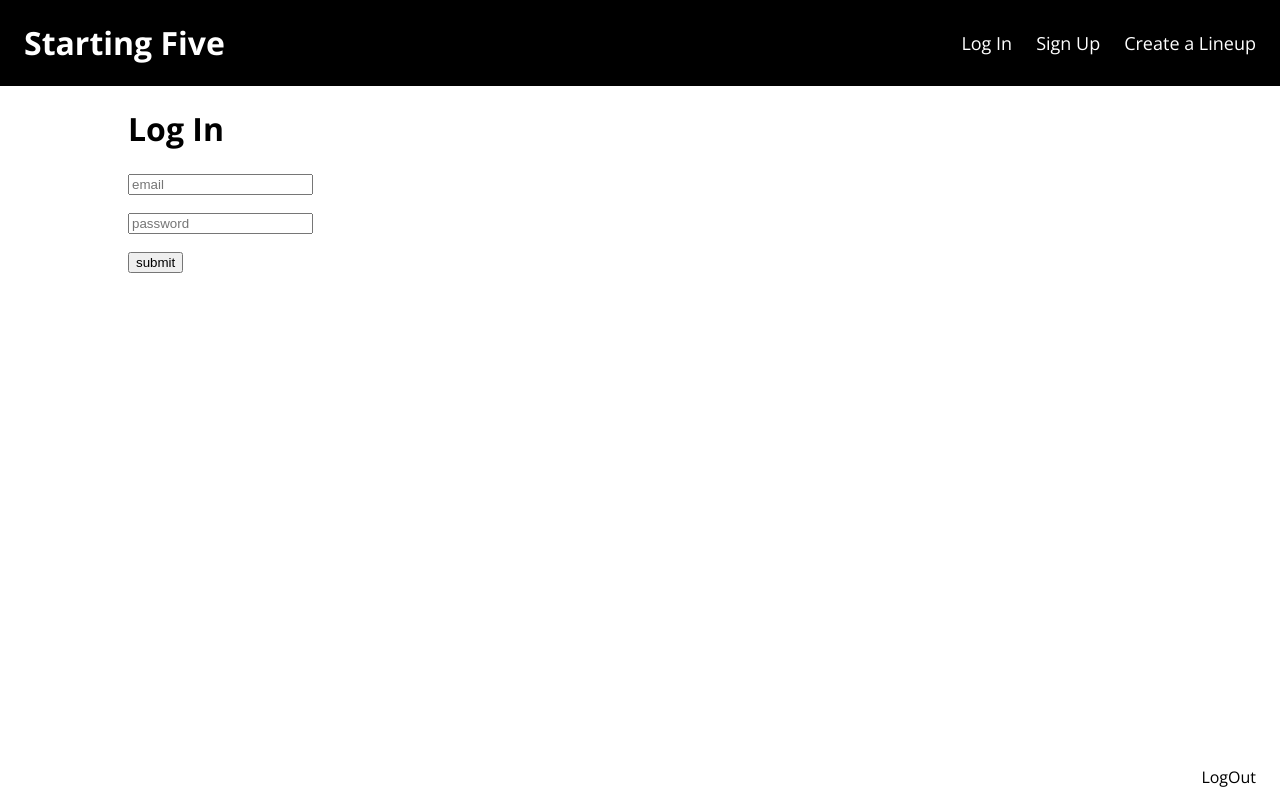
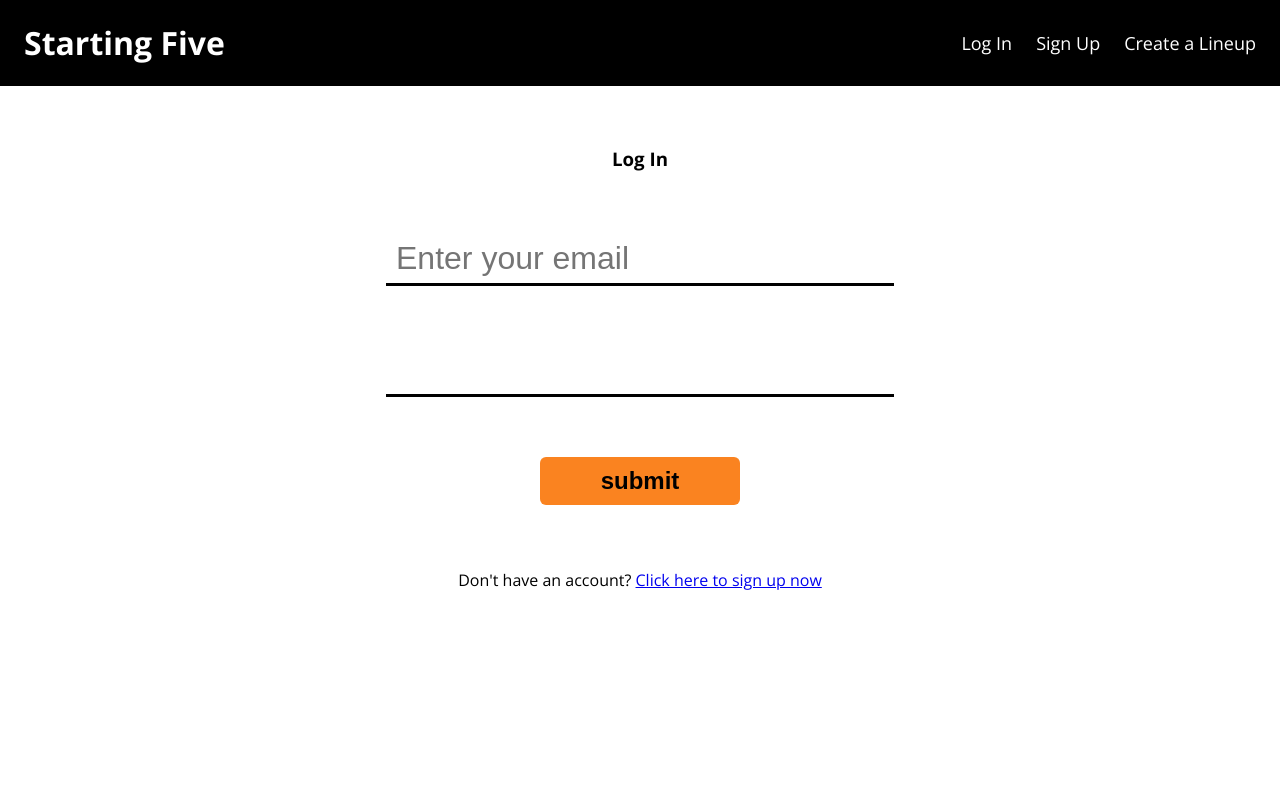
Before and after one commit to dbudimir/nba-starting-five, a React (Create React App) app: page /create-lineup in a window 1280 px wide. Built offline with nearby package versions, Linux system fonts and the light colour scheme.

Commit message:
Working UI for log-in functionality.

```diff
--- a/package.json
+++ b/package.json
@@ -29,7 +29,7 @@
 				{
 					"trailingComma": "es5",
 					"singleQuote": true,
-					"printWidth": 100,
+					"printWidth": 80,
 					"tabWidth": 3
 				}
 			]
--- a/src/App.js
+++ b/src/App.js
@@ -1,17 +1,32 @@
-import React from 'react';
+import React, { Component } from 'react';
 
 import Nav from './components/Nav';
 import Body from './components/Body';
 
-function App() {
-   return (
-      <div>
-         <Nav />
+class App extends Component {
+   handleLogOut = () => {
+      console.log('logging out now');
+      this.setState({
+         user: {
+            email: '',
+            password: '',
+            userId: '',
+            isLoggedIn: false,
+         },
+      });
+      localStorage.clear();
+   };
+
+   render() {
+      return (
          <div>
-            <Body />
+            <Nav logOut={this.handleLogOut} />
+            <div>
+               <Body />
+            </div>
          </div>
-      </div>
-   );
+      );
+   }
 }
 
 export default App;
--- a/src/components/Body.js
+++ b/src/components/Body.js
@@ -45,19 +45,6 @@ class Body extends Component {
       localStorage.setItem('userId', userId);
    };
 
-   handleLogOut = () => {
-      console.log('logging out now');
-      this.setState({
-         user: {
-            email: '',
-            password: '',
-            userId: '',
-            isLoggedIn: false,
-         },
-      });
-      localStorage.clear();
-   };
-
    render() {
       return (
          <div>
@@ -97,9 +84,6 @@ class Body extends Component {
                />
                <Route path="/" render={props => <StartingFive {...this.state} />} />
             </Switch>
-            <LogOut>
-               <span onClick={this.handleLogOut}>LogOut</span>
-            </LogOut>
          </div>
       );
    }
--- a/src/components/ErrorMessage.js
+++ b/src/components/ErrorMessage.js
@@ -1,11 +1,19 @@
 import React, { Component } from 'react';
+import styled from 'styled-components';
+
+const Error = styled.div`
+   color: red;
+   line-height: 0;
+   margin-bottom: 12px;
+   font-weight: 700;
+`;
 
 class ErrorMessage extends Component {
    render() {
       return (
-         <div>
+         <Error className="error-message">
             <p>{this.props.message}</p>
-         </div>
+         </Error>
       );
    }
 }
--- a/src/components/Login.js
+++ b/src/components/Login.js
@@ -1,13 +1,42 @@
 import React, { Component } from 'react';
+import { BrowserRouter as Router, Link } from 'react-router-dom';
 import axios from 'axios';
 import styled from 'styled-components';
 
 import ErrorMessage from './ErrorMessage';
 
 const Form = styled.div`
+   margin-top: 60px;
+   h3 {
+      margin-bottom: 32px;
+   }
    .label {
       margin-top: 12px;
       font-weight: 800;
+   }
+   input {
+      width: 500px;
+      height: 48px;
+      border: 0px;
+      border-bottom: 3px solid #000000;
+      font-size: 32px;
+      margin-bottom: 12px;
+      margin-top: 32px;
+      padding: 0 4px;
+   }
+   input::placeholder {
+      font-size: 32px;
+      padding: 6px 6px 0;
+      line-height: 1;
+   }
+   input[name='submit'] {
+      border-radius: 6px;
+      margin-bottom: 64px;
+      border-bottom: 0px;
+      font-size: 24px;
+      font-weight: 800;
+      background-color: #fa8320;
+      width: 200px;
    }
    span {
       display: block;
@@ -69,7 +98,9 @@ class Login extends Component {
       switch (fieldName) {
          case 'email':
             emailValid = value.match(/^([\w.%+-]+)@([\w-]+\.)+([\w]{2,})$/i);
-            formErrors.email = emailValid ? '' : 'Please use a valid email address.';
+            formErrors.email = emailValid
+               ? ''
+               : 'Please use a valid email address.';
             break;
          case 'password':
             passwordValid = value.length >= 7;
@@ -95,7 +126,9 @@ class Login extends Component {
    validateAll = () => {
       this.setState({
          allValid:
-            this.state.emailValid && this.state.passwordValid && this.state.confirmPasswordValid,
+            this.state.emailValid &&
+            this.state.passwordValid &&
+            this.state.confirmPasswordValid,
       });
    };
 
@@ -112,33 +145,51 @@ class Login extends Component {
                isLoggedIn: true,
                userId: response.data.userId,
             });
-            this.props.logIn(this.state.email, this.state.password, response.data.userId, true);
+            this.props.logIn(
+               this.state.email,
+               this.state.password,
+               response.data.userId,
+               true
+            );
          });
-      alert('Nice!');
    };
 
    render() {
       return (
          <div className="form">
-            <h1>Log In</h1>
-            <Form>
+            <Form className="user-form">
+               <h3>Log In</h3>
                <input
                   name="email"
                   onChange={this.updateState}
                   value={this.state.email}
                   type="text"
-                  placeholder="email"
+                  placeholder="Enter your email"
                />
-               <ErrorMessage message={this.state.formErrors.email} state={this.state} />
+               <ErrorMessage
+                  message={this.state.formErrors.email}
+                  state={this.state}
+               />
                <input
                   name="password"
                   onChange={this.updateState}
                   value={this.state.password}
                   type="password"
-                  placeholder="password"
                />
-               <ErrorMessage message={this.state.formErrors.password} state={this.state} />
-               <input name="submit" onClick={this.onSubmit} type="submit" value="submit" />
+            <ErrorMessage
+                  message={this.state.formErrors.password}
+                  state={this.state}
+               />
+               <input
+                  name="submit"
+                  onClick={this.onSubmit}
+                  type="submit"
+                  value="submit"
+               />
+               <span className="sign-up-now">
+                  Don't have an account?{' '}
+                  <Link to="/signup"> Click here to sign up now</Link>
+               </span>
             </Form>
          </div>
       );
--- a/src/components/Nav.js
+++ b/src/components/Nav.js
@@ -29,15 +29,29 @@ const NavBar = styled.div`
 
 class Nav extends Component {
    render() {
+      console.log(this.props);
+      let userLoggedIn;
+      if (localStorage.length === 0) {
+         userLoggedIn = (
+            <Link to="/login">
+               <span>Log In</span>
+            </Link>
+         );
+      } else if (localStorage.length > 0) {
+         userLoggedIn = (
+            <Link to="/" onClick={this.props.logOut}>
+               <span>Log Out</span>
+            </Link>
+         );
+      }
+
       return (
          <NavBar>
             <Link to="/">
                <h1>Starting Five</h1>
             </Link>
             <div>
-               <Link to="/login">
-                  <span>Log In</span>
-               </Link>
+               {userLoggedIn}
                <Link to="/signup">
                   <span>Sign Up</span>
                </Link>
--- a/src/components/PlayerCard.js
+++ b/src/components/PlayerCard.js
@@ -8,7 +8,7 @@ const Card = styled.div`
       margin: 0 auto;
       display: block;
       width: fit-content;
-      font-size: 20px;
+      font-size: 18px;
       font-weight: 800;
       margin-bottom: 12px;
       white-space: nowrap;
--- a/src/components/StartingFiveUserSubmit.js
+++ b/src/components/StartingFiveUserSubmit.js
@@ -6,10 +6,45 @@ import styled from 'styled-components';
 import Search from './Search';
 import PlayerCard from './PlayerCard';
 import Login from './Login';
+import Form from './Login';
 
 const SubmitContainer = styled.div`
-   margin: 0 auto;
+   margin: 60px auto 0;
    max-width: 1024px;
+   text-align: center;
+   .lineup-info {
+      h3 {
+         margin-bottom: 64px;
+      }
+      .label {
+         margin-top: 12px;
+         font-weight: 800;
+      }
+      input {
+         width: 500px;
+         height: 48px;
+         border: 0px;
+         border-bottom: 3px solid #000000;
+         font-size: 32px;
+         margin-bottom: 64px;
+         padding: 0 4px;
+      }
+      input::placeholder {
+         font-size: 32px;
+         padding: 6px 6px 0;
+      }
+      .submit-button {
+         margin: 32px auto 0;
+         border-radius: 6px;
+         border-bottom: none;
+         line-height: 0;
+         font-size: 24px;
+         font-weight: 800;
+         background-color: #fa8320;
+         width: 200px;
+         padding: 6px 24px;
+      }
+   }
 `;
 
 class StartingFiveUserSubmit extends Component {
@@ -69,7 +104,10 @@ class StartingFiveUserSubmit extends Component {
          alert('add five players to your lineup');
       } else {
          console.log(this.state);
-         axios.post('https://nba-starting-five.herokuapp.com/api/startingfive/new', this.state);
+         axios.post(
+            'https://nba-starting-five.herokuapp.com/api/startingfive/new',
+            this.state
+         );
       }
    };
 
@@ -86,13 +124,21 @@ class StartingFiveUserSubmit extends Component {
                />
             </div>
          );
-      } else if (localStorage.length > 0 && this.state.user.lineupNamed === false) {
+      } else if (
+         localStorage.length > 0 &&
+         this.state.user.lineupNamed === false
+      ) {
          startingFiveSubmit = (
-            <div>
+            <div className="lineup-info">
                <h3>Enter a name for your lineup</h3>
-               <input onChange={this.updateLineUpName} className="text-input" name="name" />
+               <input
+                  onChange={this.updateLineUpName}
+                  className="text-input"
+                  name="name"
+                  placeholder="ex. The Dunk Kings"
+               />
                <div onClick={this.submitLineUpName}>
-                  <span>Next</span>
+                  <span className="submit-button">Next</span>
                </div>
             </div>
          );
@@ -102,16 +148,19 @@ class StartingFiveUserSubmit extends Component {
             <PlayerCard data={player} key={index} />
          ));
          startingFiveSubmit = (
-            <div>
+            <div className="lineup-info">
                <Search getPlayers={this.getPlayers} />
-               <h3>My players</h3>
                <div>{playerCard}</div>
                <span onClick={this.submitLineUp}>Submit Lineup</span>
             </div>
          );
       }
 
-      return <SubmitContainer>{startingFiveSubmit}</SubmitContainer>;
+      return (
+         <SubmitContainer className="submit-container">
+            {startingFiveSubmit}
+         </SubmitContainer>
+      );
    }
 }
 
```
